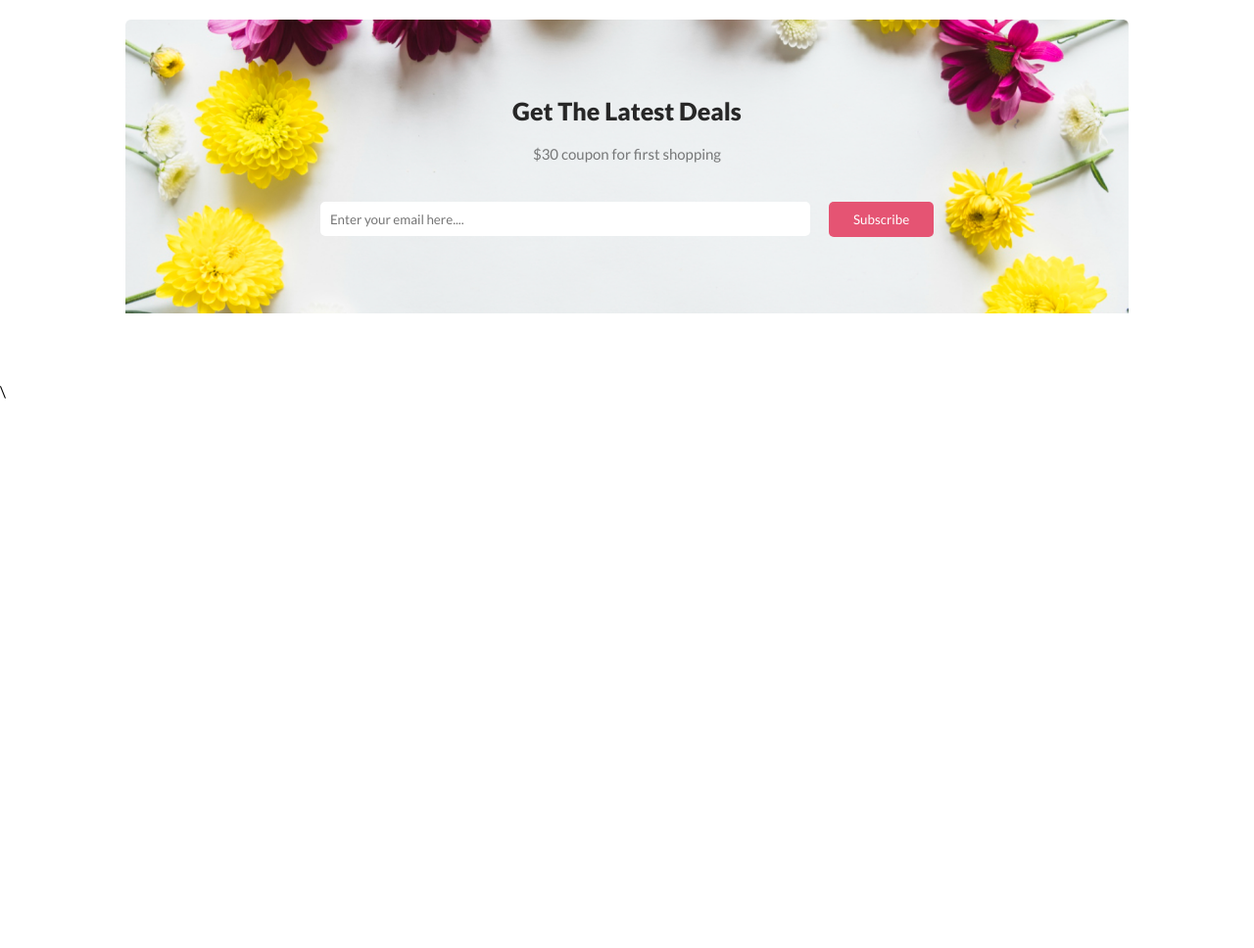
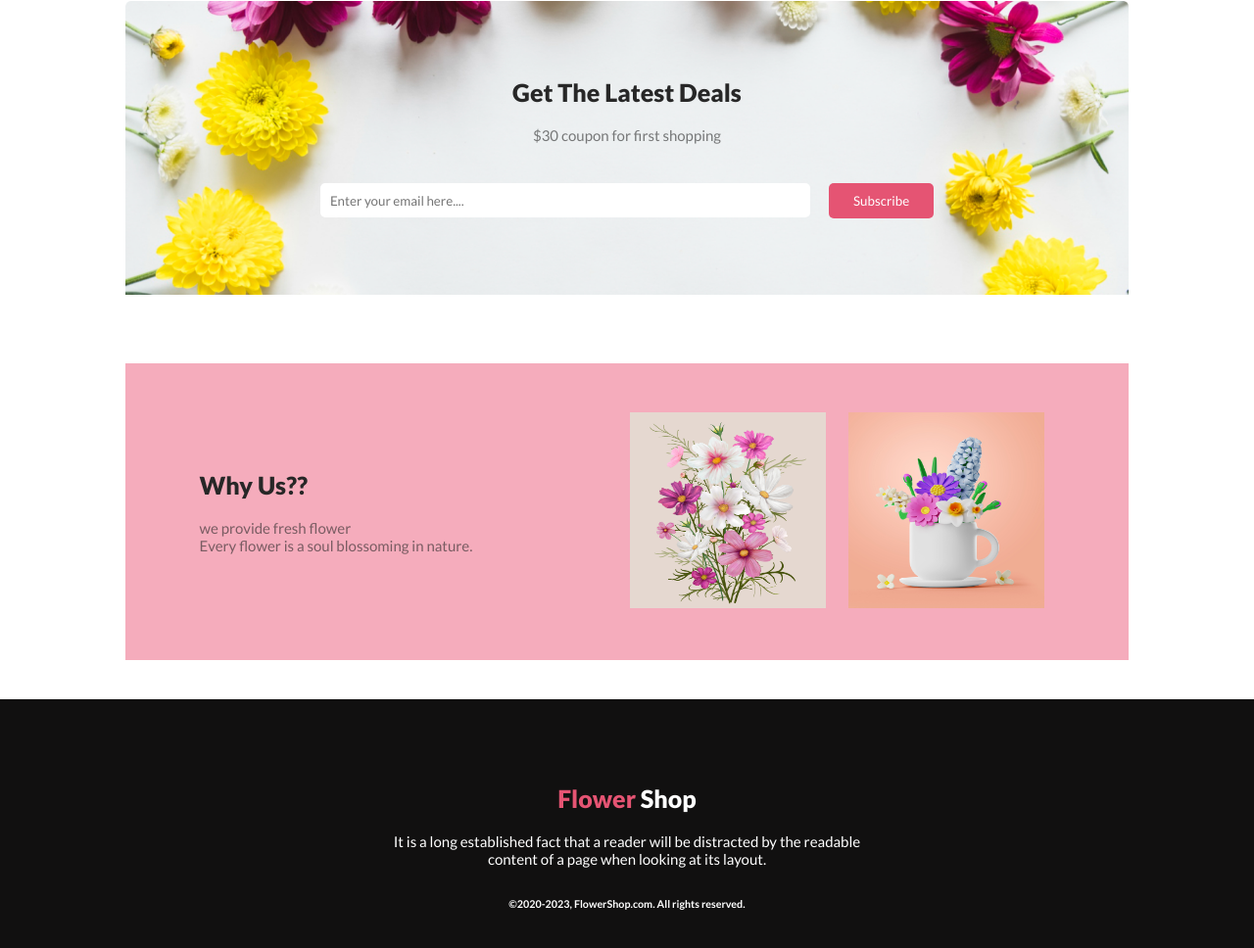
Before and after one commit to sumaiya-rahman-chowdhury/candy-shop-website, a plain HTML site: page index.html in a window 1280 px wide. Shown: the part 2646-3614 px from the top of the page at 98% size. Before the commit the page ends 3336 px from the top, so only its background shows below. Drawn offline with Linux system fonts and the light colour scheme.

Commit message:
added extra sec + footer

```diff
--- a/index.html
+++ b/index.html
@@ -45,9 +45,15 @@
                 </div>
             </div>
             <div class="tree-section">
-               <div class="pink-tree"><h4>Pink Flower Tree</h4></div>
-               <div class="pink-tree"><h4>Pink Flower Tree</h4></div>
-               <div class="pink-tree"><h4>Pink Flower Tree</h4></div>
+                <div class="pink-tree">
+                    <h4>Pink Flower Tree</h4>
+                </div>
+                <div class="pink-tree">
+                    <h4>Pink Flower Tree</h4>
+                </div>
+                <div class="pink-tree">
+                    <h4>Pink Flower Tree</h4>
+                </div>
             </div>
             <div class="service">
                 <div class="service-delivery">
@@ -67,7 +73,8 @@
                 <div class="deal-section-div">
                     <div class="deal-section-div-des">
                         <h3 class="feature-section-title">Hot Deal ! Sale Up To 25% Off</h3>
-                       <p class="feature-section-paragraph">It is a long established fact that a reader will be distracted by the readable <br> content of a page when looking at its layout.</p>
+                        <p class="feature-section-paragraph">It is a long established fact that a reader will be
+                            distracted by the readable <br> content of a page when looking at its layout.</p>
                         <button class="btn btn-margin">Sign Up</button>
                     </div>
                     <div class="deal-section-div-img">
@@ -76,16 +83,17 @@
                 </div>
             </div>
 
-        </section>\
+        </section>
         <section class="instagram-section-1">
             <div class="instagram-sec">
                 <h3 class="feature-section-title">Instagram</h3>
-               <p class="feature-section-paragraph">It is a long established fact that a reader will be distracted by the readable <br> content of a page when looking at its layout.</p>
+                <p class="feature-section-paragraph">It is a long established fact that a reader will be distracted by
+                    the readable <br> content of a page when looking at its layout.</p>
                 <div class="instagram-sec-img">
-                    <img src="Flower Asset/Flower 01.png" alt=""class="img-size">
+                    <img src="Flower Asset/Flower 01.png" alt="" class="img-size">
                     <img src="Flower Asset/Rectangle 4.png" alt="" class="img-size">
-                <img src="Flower Asset/Rectangle 5.png" alt=""class="img-size">
-                <img src="Flower Asset/Rectangle 6.png" alt=""class="img-size">
+                    <img src="Flower Asset/Rectangle 5.png" alt="" class="img-size">
+                    <img src="Flower Asset/Rectangle 6.png" alt="" class="img-size">
                 </div>
 
             </div>
@@ -98,14 +106,29 @@
                 </div>
             </div>
         </section>
-        <section>
+        <section class="extra-div-sec">
+           <div class="extra-div">
+            <div class="extra-div-des">
+                <h2 class="feature-section-title">Why Us??</h2>
+                <p class="feature-section-paragraph">we provide fresh flower <br>Every flower is a soul blossoming in nature.</p>
+            </div>
+            <div >
+                <img src="Flower Asset/Rectangle 4.png" alt="" class="extra-div-img">
+                <img src="Flower Asset/Rectangle 5.png" alt="" class="extra-div-img">
+            </div>
+           </div>
 
         </section>
     </main>
-    <footer >
-<section class="footer">
-    \
-</section>
+    <footer class="footer">
+        <div class="footer-div">
+            <h3 class="feature-section-title txt-cl">
+                <span>Flower</span>
+                Shop
+            </h3>
+            <p class="feature-section-paragraph txt-cl">It is a long established fact that a reader will be distracted by the readable <br> content of a page when looking at its layout.</p>
+           <h6 class="footer-h6">&copy2020-2023, FlowerShop.com. All rights reserved. </h6>
+        </div>
     </footer>
 </body>
 
--- a/style.css
+++ b/style.css
@@ -218,5 +218,42 @@ input {
 .footer {
     width: 100%;
     height: 300px;
-    color: black;
+    background: #111010;
+    text-align: center;
+    display: flex;
+    justify-content: center;
+    align-items: center;
+
 }
+
+span {
+    color: #E55473;
+}
+
+.txt-cl {
+    color: white;
+}
+
+.footer-h6 {
+    color: white;
+    margin-top: 30px;
+}
+
+.extra-div {
+    display: flex;
+    justify-content: space-around;
+    align-items: center;
+    margin-bottom: 40px;
+    background-color: #f5acbc;
+}
+
+.extra-div-sec {
+    width: 80%;
+    margin: auto;
+}
+
+.extra-div-img {
+    height: 200px;
+    width: 200px;
+    padding: 50px 10px;
+}
```
Lines whose indentation alone changed are shown as unchanged.
